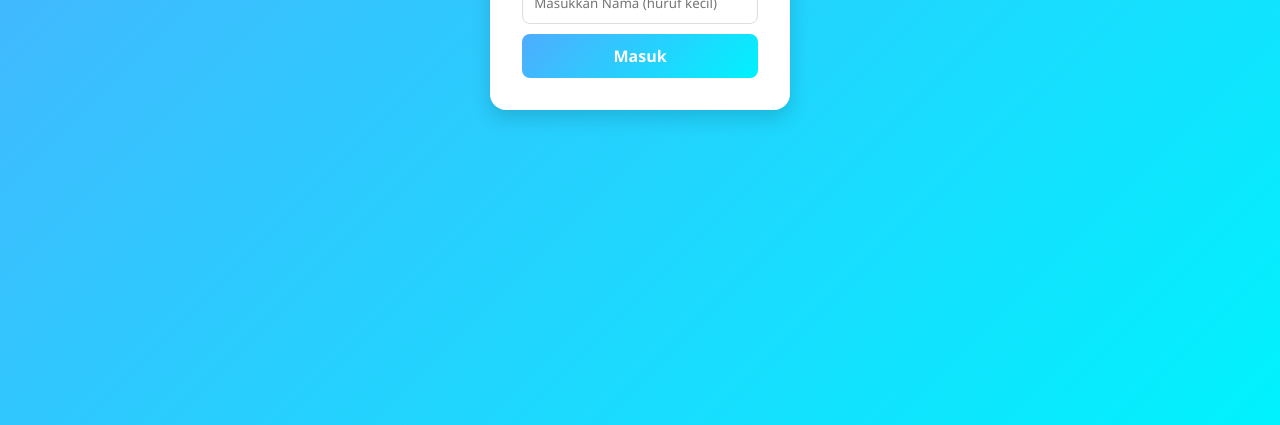
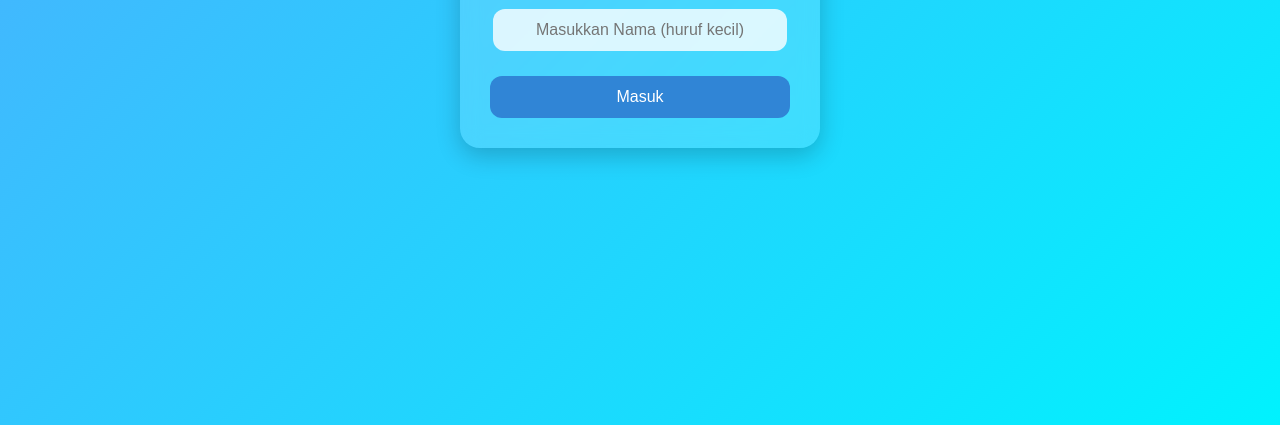
Before and after one commit to Syuhadak27/syuhadak27.github.io, a plain HTML site: page login.html in a window 1280 px wide. Shown: the part 375-800 px from the top of the page. Drawn offline with Linux system fonts and the light colour scheme; some packages are replaced by stand-ins of ours; a script that the page names is missing.

Commit message:
Add files via upload

```diff
--- a/login.html
+++ b/login.html
@@ -3,17 +3,75 @@
 <head>
   <meta charset="UTF-8">
   <title>Login</title>
-  <meta charset="UTF-8">
-  <title>Login</title>
-  <link rel="stylesheet" href="login.css">
+  <link rel="stylesheet" href="https://cdn.jsdelivr.net/npm/sweetalert2@11/dist/sweetalert2.min.css">
+  <style>
+    body {
+      margin: 0;
+      padding: 0;
+      font-family: 'Segoe UI', sans-serif;
+      height: 100vh;
+      display: flex;
+      justify-content: center;
+      align-items: center;
+      background: linear-gradient(135deg, #4facfe, #00f2fe);
+    }
+
+    form {
+      background: rgba(255, 255, 255, 0.15);
+      backdrop-filter: blur(10px);
+      padding: 30px;
+      border-radius: 20px;
+      box-shadow: 0 8px 25px rgba(0, 0, 0, 0.2);
+      text-align: center;
+      width: 300px;
+      animation: fadeIn 0.8s ease-in-out;
+    }
+
+    input {
+      width: 90%;
+      padding: 12px;
+      margin: 10px 0;
+      border: none;
+      outline: none;
+      border-radius: 12px;
+      background: rgba(255, 255, 255, 0.8);
+      font-size: 16px;
+      text-align: center;
+    }
+
+    button {
+      width: 100%;
+      padding: 12px;
+      margin-top: 15px;
+      border: none;
+      border-radius: 12px;
+      background: #3085d6;
+      color: white;
+      font-size: 16px;
+      cursor: pointer;
+      transition: all 0.3s ease;
+    }
+
+    button:hover {
+      background: #2563eb;
+      transform: scale(1.05);
+    }
+
+    @keyframes fadeIn {
+      from { opacity: 0; transform: translateY(-20px); }
+      to { opacity: 1; transform: translateY(0); }
+    }
+  </style>
 </head>
 <body>
   <form id="loginForm">
-    <input type="text" id="username" placeholder="Masukkan Nama (huruf kecil)" required><br>
+    <h2 style="color:white; margin-bottom:15px;">🔐 Login</h2>
+    <input type="text" id="username" placeholder="Masukkan Nama (huruf kecil)" required>
     <button type="submit">Masuk</button>
   </form>
 
   <script src="user.js"></script>
+  <script src="https://cdn.jsdelivr.net/npm/sweetalert2@11"></script>
   <script>
     const form = document.getElementById("loginForm");
 
@@ -24,9 +82,25 @@
 
       if (allowedUsers.includes(uname)) {
         localStorage.setItem("loggedInUser", uname);
-        window.location.href = "index.html";
+
+        Swal.fire({
+          icon: "success",
+          title: "Login Berhasil 🎉",
+          text: "Selamat datang " + uname + "!",
+          confirmButtonText: "Lanjut",
+          confirmButtonColor: "#3085d6"
+        }).then(() => {
+          window.location.href = "index.html";
+        });
+
       } else {
-        alert("Username tidak diijinkan!");
+        Swal.fire({
+          icon: "error",
+          title: "Gagal 😢",
+          text: "Username tidak diijinkan!",
+          confirmButtonText: "Coba Lagi",
+          confirmButtonColor: "#d33"
+        });
       }
     });
   </script>
```
